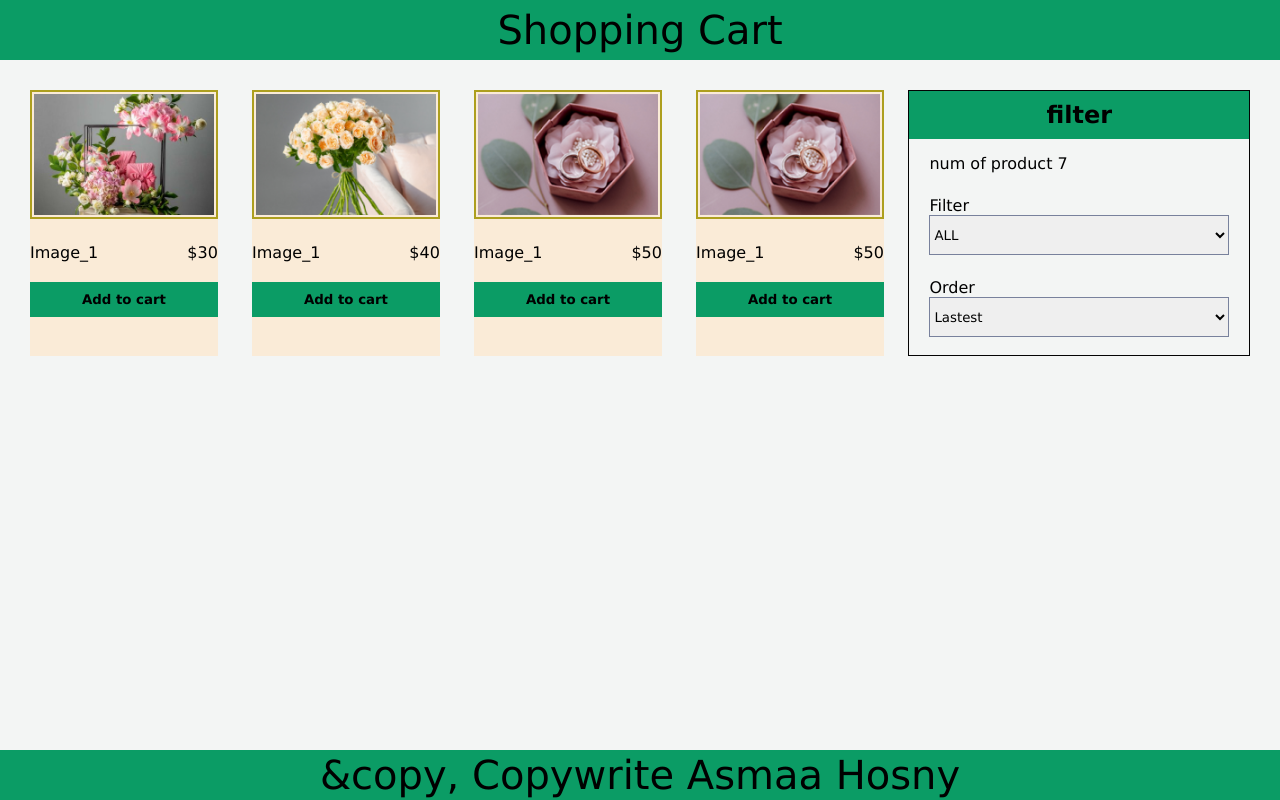
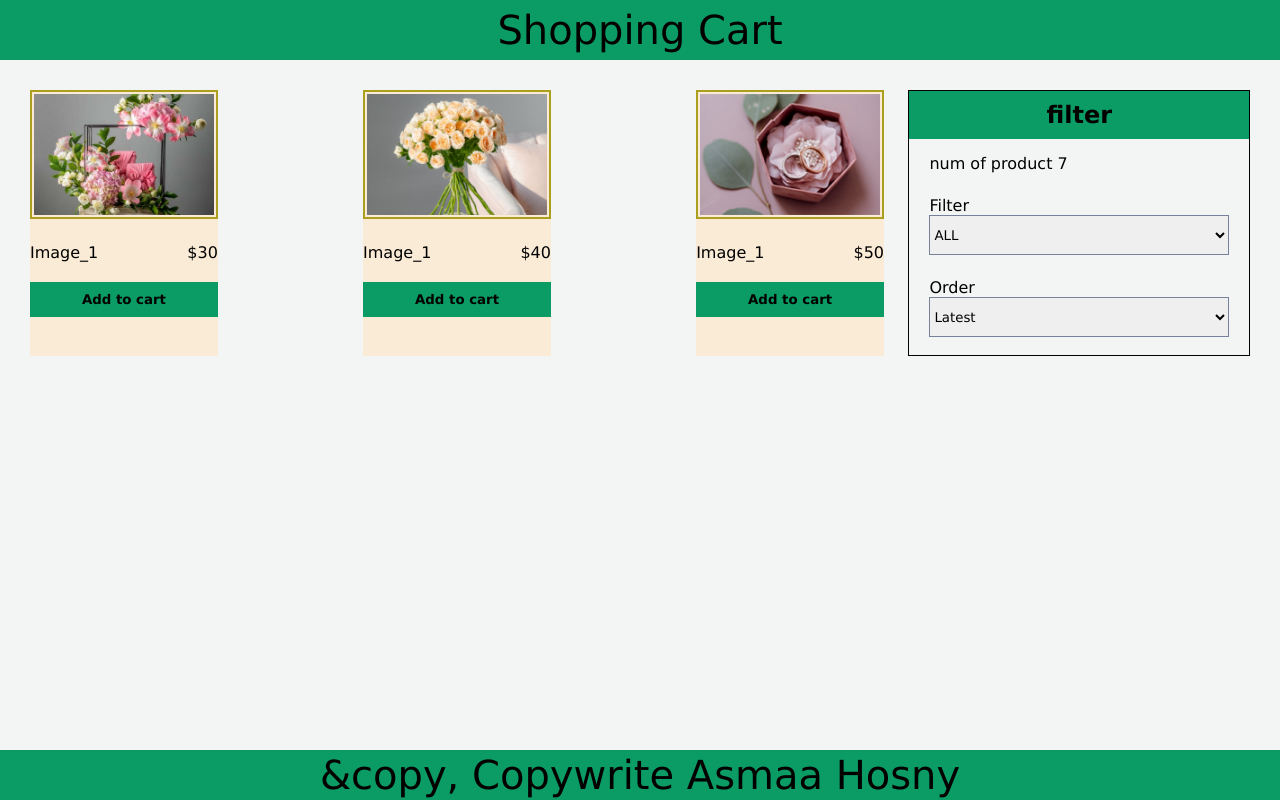
Before and after one commit to AsmaaHosnyAly/React-Shopping-Cart, a React (Create React App) app in the folder client/: page / in a window 1280 px wide. Built offline with nearby package versions, Linux system fonts and the light colour scheme.

Commit message:
Filter by size and sorting

```diff
--- a/client/src/App.js
+++ b/client/src/App.js
@@ -7,8 +7,38 @@ import Filter from "./components/Filter/Fliter";
 
 function App() {
   const [products, setProducts] = useState(data);
+  // console.log(products);
+  const [sort, setSort] = useState("");
+  const [size, setSize] = useState("");
 
-  console.log(products);
+  const handelFilterBySize = (e) => {
+    setSize(e.target.value);
+
+    if (e.target.value === "ALL") {
+      setProducts(data);
+    } else {
+      let productsClone = [...products];
+      let newProducts = productsClone.filter(
+        (p) => p.size.indexOf(e.target.value) !== -1
+      );
+      setProducts(newProducts);
+      console.log(newProducts);
+    }
+  };
+  const handelFilterByOrder = (e) => {
+    setSort(e.target.value);
+    let productsClone = [...products];
+    let newProducts = productsClone.sort(function (a, b) {
+      if (e.target.value === "highest") {
+        return b.price - a.price;
+      } else if (e.target.value === "lowest") {
+        return a.price - b.price;
+      } else if (e.target.value === "latest") {
+        return a.id < b.id ? 1 : -1;
+      }
+    });
+    setProducts(newProducts);
+  };
   return (
     <div className="layout">
       <Header />
@@ -16,7 +46,12 @@ function App() {
         <div className="wrapper">
           <Products products={products} />
           <div className="filter">
-            <Filter />
+            <Filter
+              handelFilterBySize={handelFilterBySize}
+              handelFilterByOrder={handelFilterByOrder}
+              size={size}
+              sort={sort}
+            />
           </div>
         </div>
       </main>
--- a/client/src/components/Filter/Fliter.js
+++ b/client/src/components/Filter/Fliter.js
@@ -1,28 +1,35 @@
 import React from "react";
 import "../../css/Filter/Filter.css";
 
-export default function Fliter() {
+export default function Fliter(props) {
   return (
     <div className="filter-wrapper">
       <h2 className="filter-title"> filter</h2>
       <div className="num-of-product">num of product 7</div>
       <div className="filter-by-size">
         <span>Filter</span>
-        <select className="filter-select">
+        <select
+          value={props.size}
+          className="filter-select"
+          onChange={props.handelFilterBySize}
+        >
           <option value="ALL">ALL</option>
           <option value="S">S</option>
-          <option value="S">M</option>
+          <option value="M">M</option>
           <option value="L">L</option>
           <option value="XL">XL</option>
-          <option value="XXL">L</option>
-          <option value="XXXL">XL</option>
+          <option value="XXXL">XXXL</option>
         </select>
       </div>
       <div className="filter-by-size">
         <span>Order</span>
-        <select className="filter-select">
-          <option value="lastest">Lastest</option>
-          <option value="lower">Lowest</option>
+        <select
+          value={props.sort}
+          className="filter-select"
+          onChange={props.handelFilterByOrder}
+        >
+          <option value="latest">Latest</option>
+          <option value="lowest">Lowest</option>
           <option value="highest">Highest</option>
         </select>
       </div>
--- a/client/src/data.json
+++ b/client/src/data.json
@@ -5,7 +5,7 @@
         "ImgUrl":"/images/img_1.jpg",
         "des":"Product 1 hhaaaaaaaaaaa yyyyy gggggggggggg",
         "price":30,
-        "size":["XL,L"]
+        "size":["L"]
     },
     {
         "id":"id2",
@@ -13,15 +13,7 @@
         "ImgUrl":"/images/img_2.png",
         "des":"Product 1",
         "price":40,
-        "size":["XL","L"]
-    },
-    {
-        "id":"id3",
-        "title":"Image_1",
-        "ImgUrl":"/images/img_3.png",
-        "des":"Product 1",
-        "price":50,
-        "size":["S","L"]
+        "size":["XXL","L"]
     },
     {
         "id":"id3",
```
